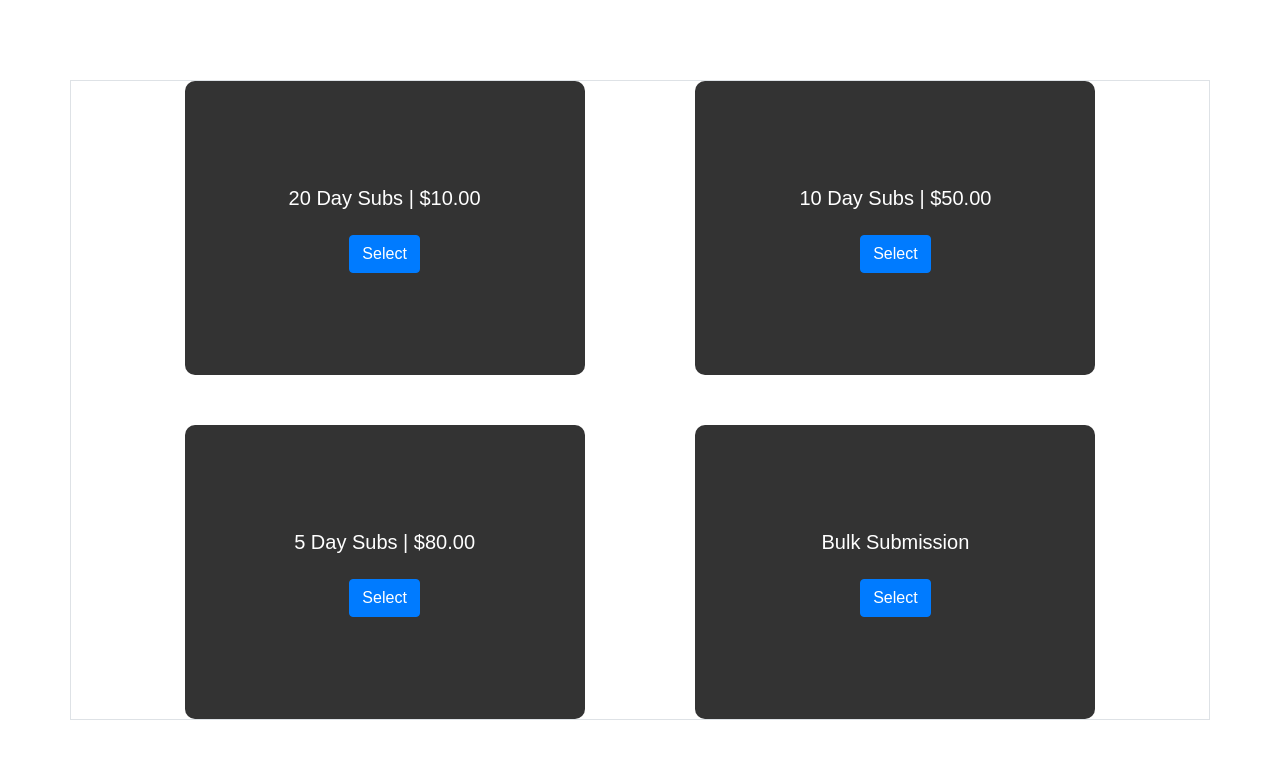
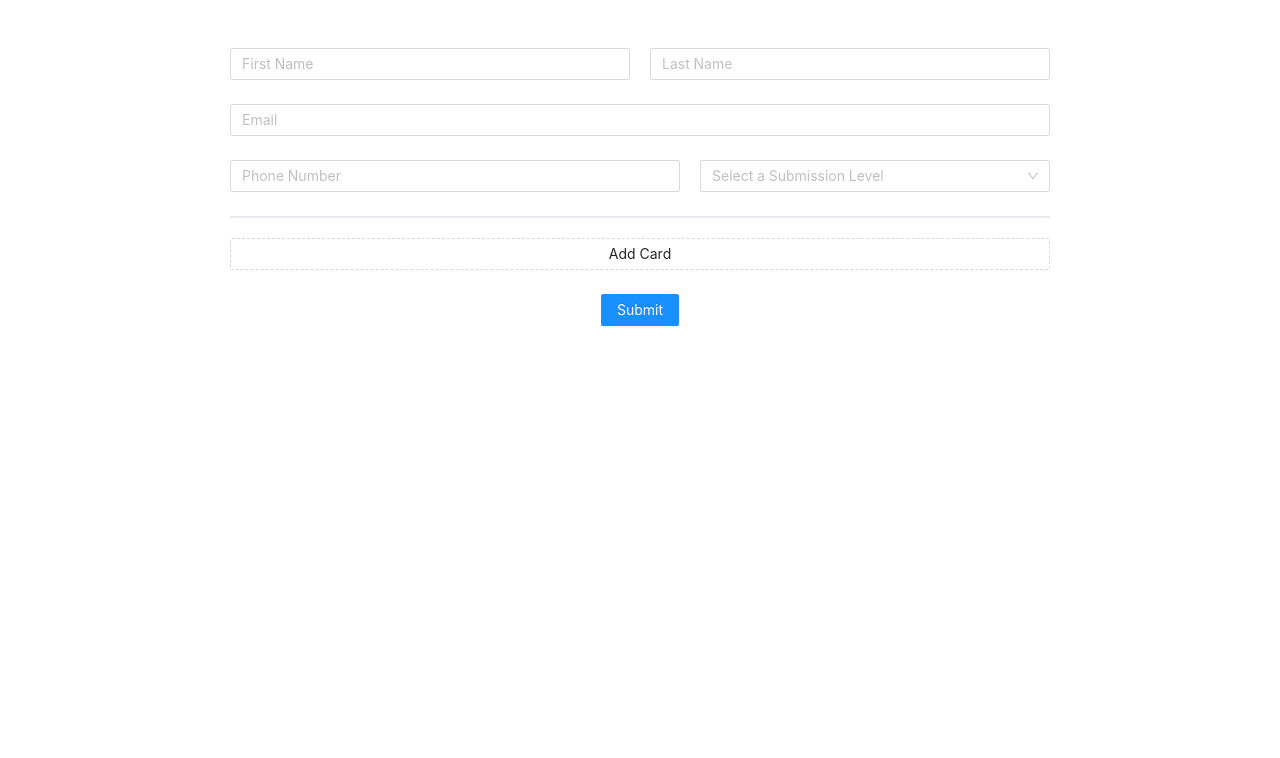
Before and after one commit to blackjadedwolf/gradingbyblackjadedwolf, a React (Create React App) app: page / in a window 1280 px wide. Shown: the top 758 px of the page. Built offline with nearby package versions, Linux system fonts and the light colour scheme; what @react-pdf/renderer would draw is missing.

Commit message:
Form Style Changes

```diff
--- a/src/App.tsx
+++ b/src/App.tsx
@@ -2,21 +2,13 @@ import React from "react";
 import './styles/App.css';
 import 'bootstrap/dist/css/bootstrap.min.css';
 
-import { CardEntryForm, Invoice, SubmissionOption, BulkOption } from "./components";
+import { CardEntryForm, Invoice } from "./components";
 
 const App = () => {
   return (
-    <>
-      <div className="App">
-        <div className="option-container container border">
-          <SubmissionOption days={20} price={10} />
-          <SubmissionOption days={10} price={50} />
-          <SubmissionOption days={5} price={80} />
-          <BulkOption/>
-        </div>
-      </div>
-      {/* <CardEntryForm /> */}
-    </>
+    <div className="App">
+      <CardEntryForm/>
+    </div>
   );
 };
 
--- a/src/components/CardEntryForm.tsx
+++ b/src/components/CardEntryForm.tsx
@@ -1,13 +1,32 @@
-import { Form, Input, DatePicker, Button, InputNumber, Space } from "antd";
+import { Form, Input, DatePicker, Button, InputNumber, Space, Menu, Select } from "antd";
+
 import { MinusCircleOutlined, PlusOutlined } from "@ant-design/icons";
 import { Store } from "antd/lib/form/interface";
 import React, { useState } from "react";
 import { Card, User } from "../models";
 import { Invoice } from "./";
 
+const DropdownMenu = (
+  <Menu>
+    <Menu.Item>
+        1st menu item
+    </Menu.Item>
+    <Menu.Item>
+        2nd menu item
+    </Menu.Item>
+    <Menu.Item>
+        3rd menu item
+    </Menu.Item>
+  </Menu>
+);
+
+
 const CardEntryForm = () => {
+
   const [cards, setCards] = useState<Card[]>();
   const [userDetails, setUserDetails] = useState<User>();
+  const { Option } = Select;
+
   const onFinish = (values: Store) => {
     setUserDetails({
       email: values.email,
@@ -15,7 +34,6 @@ const CardEntryForm = () => {
       lastName: values.last_name,
       phoneNumber: values.phone_number
     })
-
 
     let tempCards: Card[] = []
 
@@ -27,22 +45,51 @@ const CardEntryForm = () => {
   };
 
   return !(cards && userDetails) ? (
-    <Form name="dynamic_card_entry_form" onFinish={onFinish} autoComplete="off">
-      <Form.Item name="first_name" label="First Name" required>
-        <Input />
+
+    <Form name="dynamic_card_entry_form" onFinish={onFinish} autoComplete="off" style={formStyle}>
+      <div className='d-flex flex-row align-items-center justify-content-center mt-5' >
+        <Form.Item name="first_name" style={{width:"400px", marginRight:"20px"}} required>
+          <Input placeholder={"First Name"} />
         </Form.Item>
-      <Form.Item name="last_name" label="Last Name" required>
-        <Input />
+
+        <Form.Item name="last_name" style={{width:"400px", float:"left"}} required>
+          <Input placeholder={"Last Name"} />
         </Form.Item>
-      <Form.Item name="email" label="Email:" required>
-        <Input />
+      </div>
+
+      <div className='d-flex flex-row align-items-center justify-content-center'>
+        <Form.Item name="email" style={{width:"820px"}} required>
+          <Input placeholder={"Email"} />
         </Form.Item>
-      <Form.Item name="phone_number" label="Phone Number" required>
-        <Input />
+      </div>
+
+      <div className='d-flex flex-row align-items-center justify-content-center'>
+        <Form.Item name="phone_number" style={{width: "450px", marginRight:"20px"}} required>
+          <Input placeholder={"Phone Number"} />
         </Form.Item>
+
+        <Form.Item name="submission_level" required>
+          <Select
+            showSearch
+            style={{ width: "350px" }}
+            placeholder="Select a Submission Level"
+            optionFilterProp="children"
+          >
+            <Option value="1"> 20 Day | $25.00 </Option>
+            <Option value="2"> 10 Day | $50.00 </Option>
+            <Option value="3">   5 Day | $80.00 </Option>
+            <Option value="4"> Bulk </Option>
+          </Select>
+        </Form.Item>
+      </div>
+      <div className='d-flex align-items-center justify-content-center'>
+        <div style={{border:"1px solid #E8E8EE", width:"820px", marginBottom:"20px"}}></div>
+      </div>
+
       <Form.List name="cards">
         {(fields, { add, remove }) => {
           return (
+
             <div>
               {fields.map((field) => (
                 <Space
@@ -50,14 +97,17 @@ const CardEntryForm = () => {
                   style={{ display: "flex", marginBottom: 8 }}
                   align="start"
                 >
+                  <div className='d-flex flex-row justify-content-between' style={{width:"1300px"}}>
+
                     <Form.Item
                       {...field}
                       name={[field.name, "quantity"]}
                       fieldKey={[field.fieldKey, "quantity"]}
                       rules={[{ required: true, message: "Missing quantity" }]}
                     >
-                    <InputNumber placeholder={"Number of cards"}/>
+                      <InputNumber placeholder={"Quantity"}/>
                     </Form.Item>
+
                     <Form.Item
                       {...field}
                       name={[field.name, "player_name"]}
@@ -66,6 +116,7 @@ const CardEntryForm = () => {
                     >
                       <Input placeholder="Player Name" />
                     </Form.Item>
+
                     <Form.Item
                       {...field}
                       name={[field.name, "year"]}
@@ -74,6 +125,7 @@ const CardEntryForm = () => {
                     >
                       <DatePicker picker="year" />
                     </Form.Item>
+
                     <Form.Item
                       {...field}
                       name={[field.name, "brand"]}
@@ -82,6 +134,7 @@ const CardEntryForm = () => {
                     >
                       <Input placeholder="Brand" />
                     </Form.Item>
+
                     <Form.Item
                       {...field}
                       name={[field.name, "product"]}
@@ -92,14 +145,16 @@ const CardEntryForm = () => {
                     >
                       <Input placeholder="Product" />
                     </Form.Item>
+
                     <Form.Item
                       {...field}
                       name={[field.name, "card_number"]}
                       fieldKey={[field.fieldKey, "card_number"]}
                       rules={[{ required: true, message: "Missing card number" }]}
                     >
-                    <InputNumber placeholder="Card #" />
+                      <InputNumber style={{width:"200px"}} placeholder="Card #" />
                     </Form.Item>
+
                     <Form.Item
                       {...field}
                       name={[field.name, "estimated_value"]}
@@ -123,39 +178,50 @@ const CardEntryForm = () => {
                     </Form.Item>
 
                     <MinusCircleOutlined
+                    style={{marginTop:"8px"}}
                       onClick={() => {
                         remove(field.name);
                       }}
                     />
+                  </div>
                 </Space>
               ))}
 
+              <div className='d-flex flex-row align-items-center justify-content-center'>
                 <Form.Item>
                   <Button
                     type="dashed"
                     onClick={() => {
                       add();
                     }}
+                    style={{width:"820px",border:"1px solid F7F7EE"}}
                     block
                   >
-                  <PlusOutlined />
                     Add Card
                   </Button>
                 </Form.Item>
               </div>
+            </div>
           );
         }}
+
       </Form.List>
-
+      <div className='d-flex flex-row align-items-center justify-content-center'>
         <Form.Item>
           <Button type="primary" htmlType="submit">
             Submit
           </Button>
         </Form.Item>
+      </div>
     </Form>
   ) : (
     <Invoice cards={cards} userDetails={userDetails} />
   );
 };
 
+let formStyle = {
+  width: "1300px",
+}
+
+
 export default CardEntryForm;
--- a/src/components/SubmissionOption.tsx
+++ /dev/null
@@ -1,38 +0,0 @@
-import React from "react";
-import "../styles/SubmissionOption.css";
-
-type OptionProps = {
-  days: number;
-  price: number;
-};
-
-export const SubmissionOption = (props: OptionProps) => {
-  const { days, price } = props;
-  return (
-    <div className="box">
-      <div>
-        {props.days} Day Subs | ${props.price.toFixed(2)}
-      </div>
-      <div>
-        <button type="button" className="btn btn-primary">
-          Select
-        </button>
-      </div>
-    </div>
-  );
-};
-
-export const BulkOption = () => {
-  return (
-    <div className="box">
-      <div>
-        Bulk Submission
-      </div>
-      <div>
-        <button type="button" className="btn btn-primary">
-          Select
-        </button>
-      </div>
-    </div>
-  );
-};
--- a/src/components/index.tsx
+++ b/src/components/index.tsx
@@ -1,3 +1,2 @@
 export { default as Invoice } from "./Invoice";
 export { default as CardEntryForm } from "./CardEntryForm";
-export { SubmissionOption, BulkOption } from "./SubmissionOption";
--- a/src/styles/App.css
+++ b/src/styles/App.css
@@ -2,16 +2,5 @@
   height: 100vh;
   width: 100vw;
   display: flex;
-  align-items: center;
   justify-content: center;
 }
-
-.option-container{
-  height: 80%;
-  border:1px solid black;
-  display: grid;
-  grid-template-columns: 400px 400px;
-  grid-column-gap: 10%;
-  grid-row-gap: 50px;
-  justify-content: center;
-}
--- a/src/styles/SubmissionOption.css
+++ /dev/null
@@ -1,17 +0,0 @@
-.box{
-  background-color:#333;
-  padding:20px;
-  border-radius:10px;
-  color:#fff;
-  display:flex;
-  flex-direction: column;
-  align-items: center;
-  justify-content:center;
-  font-size:20px;
-  font-family:sans-serif;
-}
-
-
-.box div{
-  margin:10px;
-}
```
Lines whose indentation alone changed are shown as unchanged.
